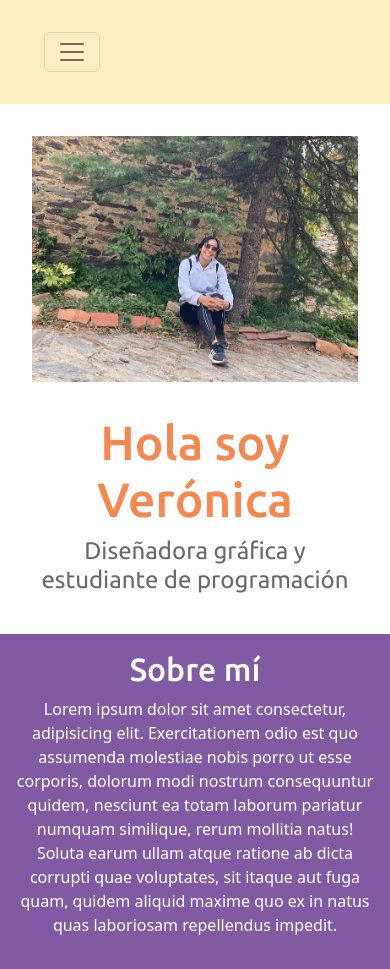
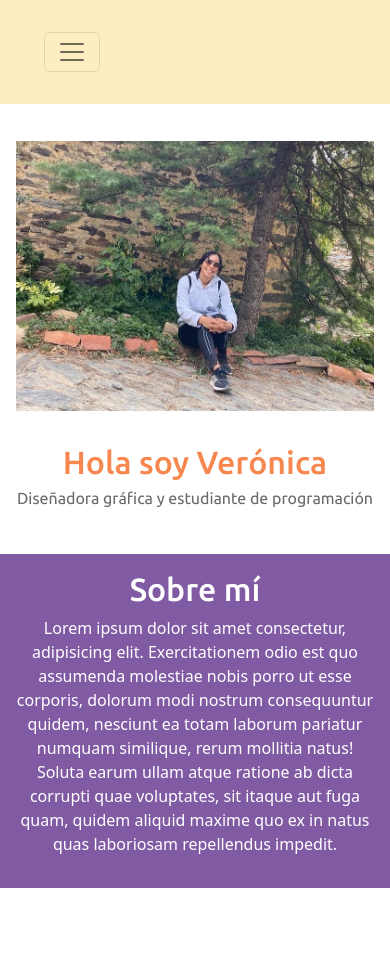
Before and after one commit to veru85/proyectobootstrap1, a plain HTML site: page index.html in a window 390 px wide. After the commit the page ends 888 px from the top, so only its background shows below. Drawn offline with nearby package versions, Linux system fonts and the light colour scheme.

Commit message:
modificando responsive

```diff
--- a/style.css
+++ b/style.css
@@ -77,8 +77,15 @@ h3{
     }
 
     .hero-ppal{
-        padding: 2rem;
-        align-items: center;
+        padding: 2rem 1rem;
+        text-align: center;
+    }
+
+    .hero h1{
+        font-size: 2rem;
+    }
+    .hero h2{
+        font-size: 1rem;
     }
 
     .sobremi{
```
